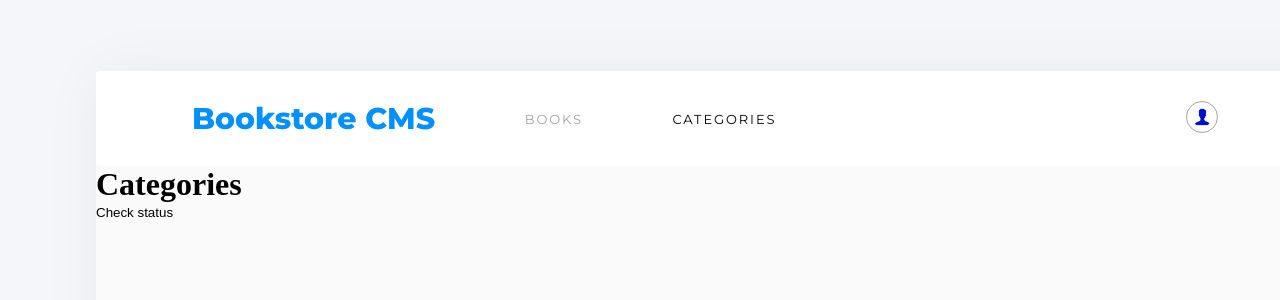
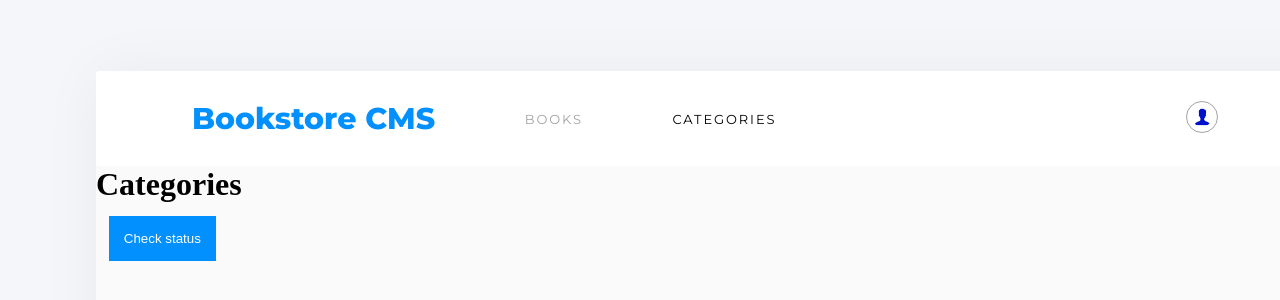
Before and after one commit to djo1975/Bookstore, a React (Create React App) app: page /categories in a window 1280 px wide. Shown: the part 78-378 px from the top of the page. Built offline with nearby package versions, Linux system fonts and the light colour scheme.

Commit message:
Add style for Categories

```diff
--- a/src/components/Categories.js
+++ b/src/components/Categories.js
@@ -1,6 +1,7 @@
 import React from 'react';
 import { useDispatch, useSelector } from 'react-redux';
 import { checkStatus } from '../redux/categories/categoriesSlice';
+import styles from '../Style/Categories.module.css';
 
 function Categories() {
   const dispatch = useDispatch();
@@ -13,7 +14,7 @@
   return (
     <div>
       <h1>Categories</h1>
-      <button type="button" onClick={handleCheckStatus}>Check status</button>
+      <button type="button" className={styles.checkBtn} onClick={handleCheckStatus}>Check status</button>
       <p>
         {status}
       </p>
```
